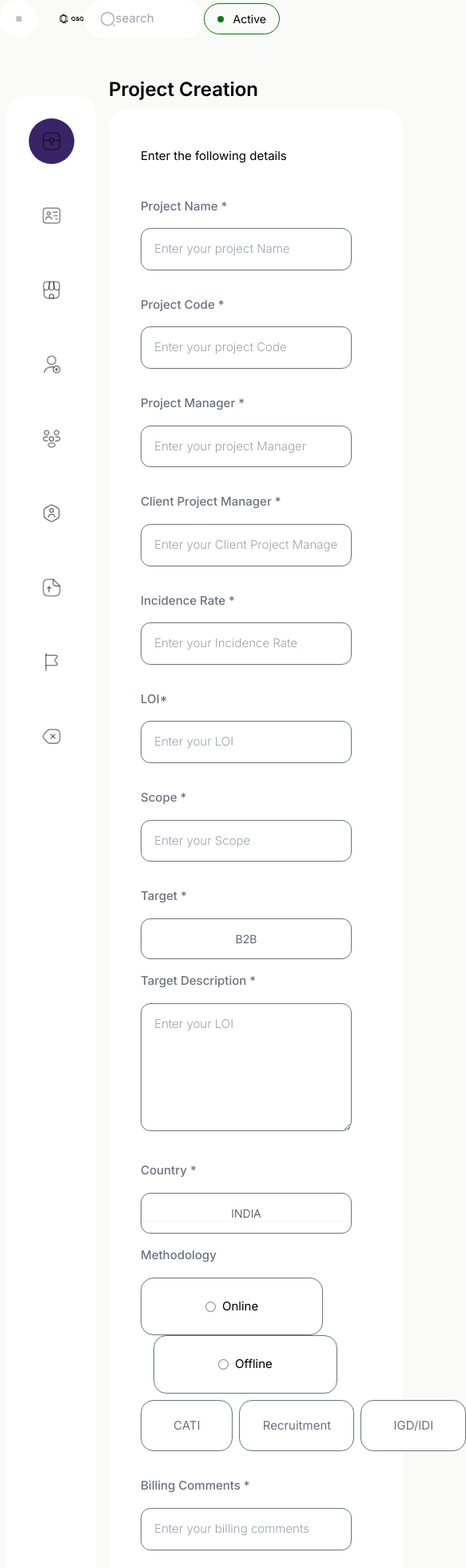
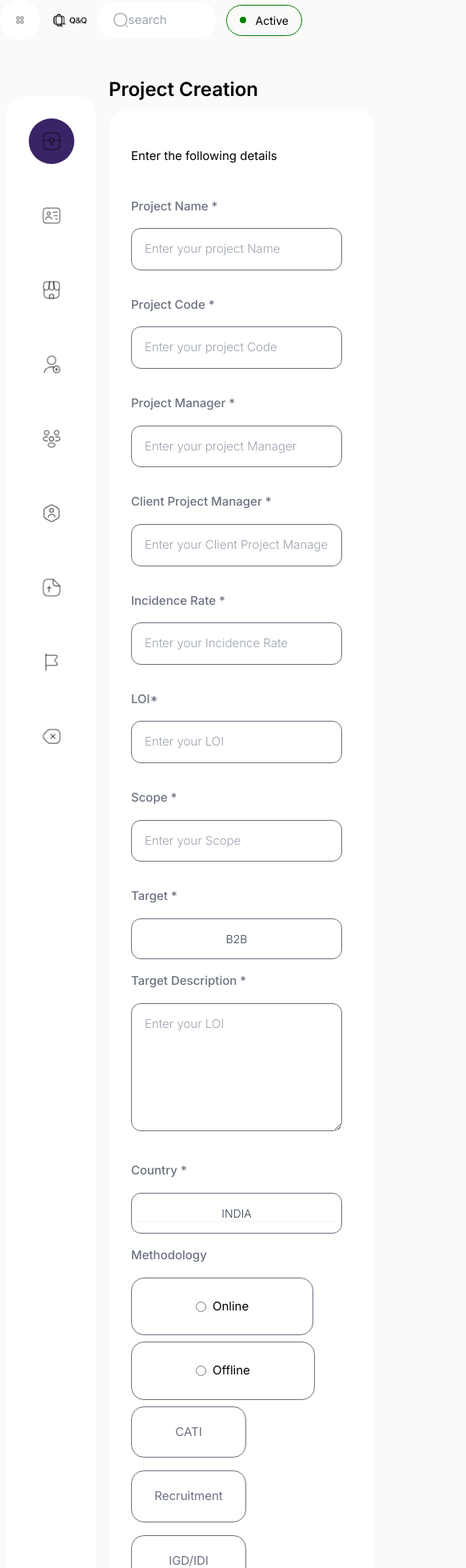
Before and after one commit to Asif-28/PMT, a Next.js app: page / in a window 390 px wide. Shown: the top 1960 px of the page at 80% size, 583 px wide, since content can reach past the window. Built offline with nearby package versions, Linux system fonts and the light colour scheme.

Commit message:
mobile view

```diff
--- a/src/components/header/Header.tsx
+++ b/src/components/header/Header.tsx
@@ -3,8 +3,8 @@ import Image from "next/image";
 const Header = () => {
   return (
     <main className="section h-24 sm:h-32">
-      <div className="flex  items-center justify-between">
-        <div className="left flex items-center gap-6">
+      <div className="flex  items-center gap-3 sm:justify-between">
+        <div className="left flex items-center gap-3 sm:gap-6">
           <div className="rounded-full px-5 py-5 bg-white w-[4rem] flex justify-center items-center">
             <Image src={`/category.png`} alt="header" height={30} width={30} />
           </div>
@@ -27,7 +27,7 @@ const Header = () => {
             />
           </div>
         </div>
-        <div className=" flex items-center gap-10">
+        <div className=" flex items-center gap-3 sm:gap-10">
           <div className="flex gap-3 md:gap-6 lg:gap-10 border border-[#008000] px-4 py-2 md:px-6 md:py-3 lg:px-8 lg:py-[1.2rem] items-center justify-center rounded-full">
             <div className="w-2 h-2 md:w-4 md:h-4 rounded-full bg-[#008000]"></div>
             <h3 className="text-[14px] sm:text-base">Active </h3>
--- a/src/components/sidebar/Project.tsx
+++ b/src/components/sidebar/Project.tsx
@@ -65,7 +65,7 @@ const Form = () => {
   return (
     <main>
       <h2 className="text-2xl font-semibold text-[#000]">Project Creation</h2>
-      <div className="section bg-white pl-10 pr-16 py-12 rounded-3xl mt-2 sm:mt-4">
+      <div className="section bg-white pl-7 pr-10 sm:pl-6 sm:pr-16 py-12 rounded-3xl mt-2 sm:mt-4">
         <form className="text-[15px]" onSubmit={handleSubmit}>
           <h2 className="mb-10">Enter the following details</h2>
           <div className="grid grid-cols-1 gap-4 sm:grid-cols-2">
@@ -314,7 +314,7 @@ const Form = () => {
                   />
                   <span className="ml-2">Online</span>
                 </label>
-                <label className="inline-flex items-center ml-4 border border-gray-500 px-20 py-6 rounded-2xl">
+                <label className="inline-flex items-center  mt-2 sm:mt-0 sm:ml-4 border border-gray-500 px-20 py-6 rounded-2xl">
                   <input
                     type="radio"
                     name="onlineOffline"
@@ -326,7 +326,7 @@ const Form = () => {
                   <span className="ml-2">Offline</span>
                 </label>
               </div>
-              <div className="flex gap-2 items-center cursor-pointer  ">
+              <div className="flex flex-col justify-start items-start sm:flex-row gap-2 sm:items-center cursor-pointer  ">
                 <div
                   onClick={() => handleDivClick("CATI")}
                   className={`${
```
